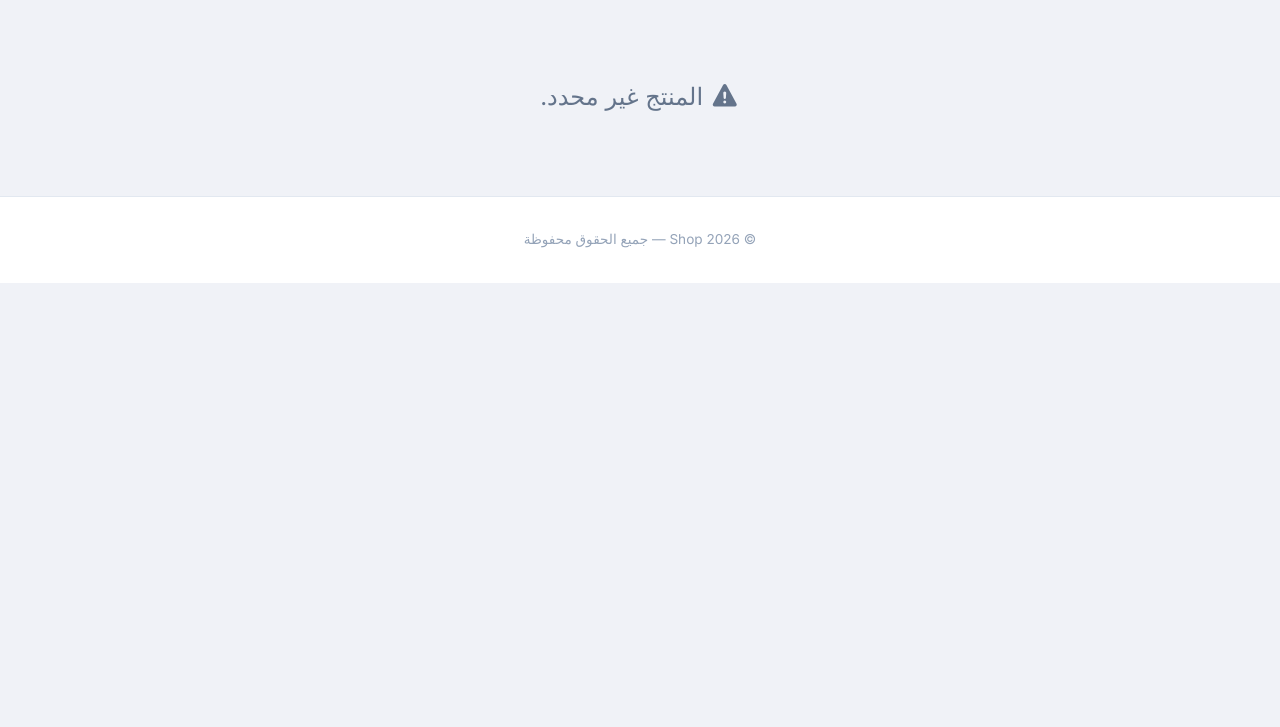
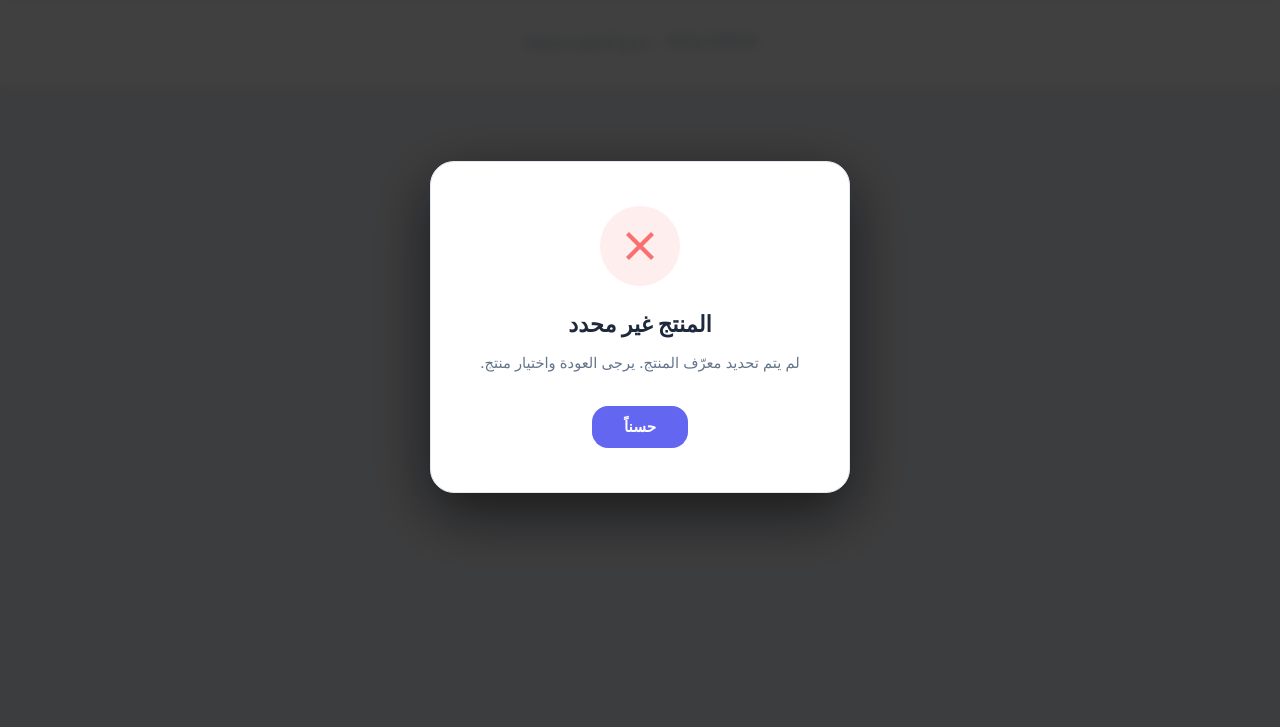
Before and after one commit to ahmed12334567/B2B-Store, a website: page front-end/pages/product.html in a window 1280 px wide. Shown: the part 73-800 px from the top of the page. Drawn offline with Linux system fonts and the light colour scheme; no server answers.

Commit message:
Add error modal functionality to product page

```diff
--- a/front-end/css/Pages/product.css
+++ b/front-end/css/Pages/product.css
@@ -163,3 +163,88 @@
         font-size: 2rem;
     }
 }
+
+/* Error Modal */
+.modal-overlay {
+    position: fixed;
+    inset: 0;
+    background: rgba(0, 0, 0, 0.75);
+    backdrop-filter: blur(6px);
+    display: none;
+    align-items: center;
+    justify-content: center;
+    z-index: 999;
+    padding: 20px;
+}
+
+.modal-overlay.open {
+    display: flex;
+}
+
+.modal-box {
+    background: var(--bg-surface);
+    border: 1px solid var(--border);
+    border-radius: var(--radius-xl);
+    padding: 44px 40px;
+    max-width: 420px;
+    width: 100%;
+    text-align: center;
+    box-shadow: 0 20px 60px rgba(0, 0, 0, 0.6);
+    animation: modalIn 0.35s cubic-bezier(0.34, 1.56, 0.64, 1);
+}
+
+@keyframes modalIn {
+    from { opacity: 0; transform: scale(0.85) translateY(20px); }
+    to   { opacity: 1; transform: scale(1) translateY(0); }
+}
+
+.modal-icon {
+    width: 80px;
+    height: 80px;
+    background: rgba(74, 222, 128, 0.12);
+    border-radius: 50%;
+    display: flex;
+    align-items: center;
+    justify-content: center;
+    margin: 0 auto 20px;
+}
+
+.modal-icon.error {
+    background: rgba(248, 113, 113, 0.12);
+}
+
+.modal-box h3 {
+    font-size: 1.4rem;
+    font-weight: 700;
+    color: var(--text-primary);
+    margin-bottom: 10px;
+}
+
+.modal-box p {
+    color: var(--text-secondary);
+    font-size: 0.92rem;
+    margin-bottom: 8px;
+}
+
+.modal-close-btn {
+    margin-top: 22px;
+    background: var(--primary);
+    color: #fff;
+    border: none;
+    border-radius: var(--radius-lg);
+    padding: 12px 32px;
+    font-size: 0.95rem;
+    font-weight: 700;
+    cursor: pointer;
+    transition: all var(--transition);
+}
+
+.modal-close-btn:hover {
+    filter: brightness(1.1);
+}
+
+@media (max-width: 480px) {
+    .modal-box {
+        padding: 30px 22px;
+    }
+}
--- a/front-end/js/pages/product.js
+++ b/front-end/js/pages/product.js
@@ -1,3 +1,29 @@
+const errorModal     = document.getElementById('errorModal');
+const errorTitleEl   = document.getElementById('errorTitle');
+const errorMessageEl = document.getElementById('errorMessage');
+let errorRedirectUrl = null;
+
+function showErrorModal(title, message, redirectUrl = null) {
+  if (errorTitleEl) errorTitleEl.textContent = title;
+  if (errorMessageEl) errorMessageEl.textContent = message;
+  errorRedirectUrl = redirectUrl;
+  errorModal?.classList.add('open');
+  document.body.style.overflow = 'hidden';
+}
+
+function closeErrorModal() {
+  errorModal?.classList.remove('open');
+  document.body.style.overflow = '';
+  const redirect = errorRedirectUrl;
+  errorRedirectUrl = null;
+  if (redirect) window.location.href = redirect;
+}
+
+document.getElementById('closeModalError')?.addEventListener('click', closeErrorModal);
+errorModal?.addEventListener('click', (e) => {
+  if (e.target === errorModal) closeErrorModal();
+});
+
 document.addEventListener('DOMContentLoaded', async () => {
 
   window.addEventListener('DOMContentLoaded', () => {
@@ -63,8 +89,8 @@ buyButton.setAttribute("data-product-id", productId)
   }
 
   if (!productId) {
-    loading.innerHTML = '<i class="fa-solid fa-triangle-exclamation"></i> المنتج غير محدد.';
-    loading.style.display = 'block';
+    loading.style.display = 'none';
+    showErrorModal('المنتج غير محدد', 'لم يتم تحديد معرّف المنتج. يرجى العودة واختيار منتج.', '../index.html');
     return;
   }
 
@@ -102,19 +128,16 @@ buyButton.setAttribute("data-product-id", productId)
       // Trigger scroll/fade animation manually
       setTimeout(() => container.classList.add('visible'), 50);
 
-    } else if(data.message === "Product not found") {
-      loading.innerHTML = '<i class="fa-solid fa-triangle-exclamation"></i> لم يتم العثور على المنتج';
-      loading.style.display = 'block';
+    } else if (data.message === "Product not found") {
+      showErrorModal('المنتج غير موجود', 'لم يتم العثور على المنتج المطلوب. يرجى التحقق من الرابط أو العودة للمتجر.', '../index.html');
+    } else {
+      showErrorModal('تعذّر تحميل المنتج', data.message || 'حدث خطأ أثناء جلب بيانات المنتج.');
     }
 
   } catch (error) {
     console.error('Error fetching product:', error);
     loading.style.display = 'none';
-
-    // In case the DB is not fully set up or we can't fetch, let's just show the mock product for presentation purposes
-    console.log("Showing fallback UI because fetch failed");
-    container.style.display = 'grid';
-    setTimeout(() => container.classList.add('visible'), 50);
+    showErrorModal('خطأ في الاتصال', 'تعذر الاتصال بالسيرفر. يرجى المحاولة لاحقاً.');
   }
 });
 
@@ -178,8 +201,11 @@ document.getElementById('btn-buy-large').addEventListener('click', function () {
     const id = this.dataset.productId;
     window.location.href = `order.html?id=${id}`;
   } else {
-    alert('جلسة العمل انتهت أو غير موجودة، يرجى تسجيل الدخول');
     localStorage.removeItem('token');
-    window.location.href = 'login.html';
+    showErrorModal(
+      'يجب تسجيل الدخول',
+      'جلسة العمل انتهت أو غير موجودة. يرجى تسجيل الدخول للمتابعة.',
+      'login.html'
+    );
   }
 });
--- a/front-end/pages/product.html
+++ b/front-end/pages/product.html
@@ -190,6 +190,23 @@
 
     </section>
     <div class="toast-container" id="toastContainer"></div>
+
+    <!-- Error Modal -->
+    <div class="modal-overlay" id="errorModal">
+      <div class="modal-box">
+        <div class="modal-icon error">
+          <svg xmlns="http://www.w3.org/2000/svg" width="50" height="50" viewBox="0 0 24 24" fill="none" stroke="#f87171"
+            stroke-width="2">
+            <line x1="18" y1="6" x2="6" y2="18"></line>
+            <line x1="6" y1="6" x2="18" y2="18"></line>
+          </svg>
+        </div>
+        <h3 id="errorTitle">حدث خطأ</h3>
+        <p id="errorMessage">يرجى المحاولة مرة أخرى.</p>
+        <button class="modal-close-btn" id="closeModalError">حسناً</button>
+      </div>
+    </div>
+
     <!-- ========== FOOTER ========== -->
     <footer class="footer">
       <p>© 2026 Shop — جميع الحقوق محفوظة</p>
```
